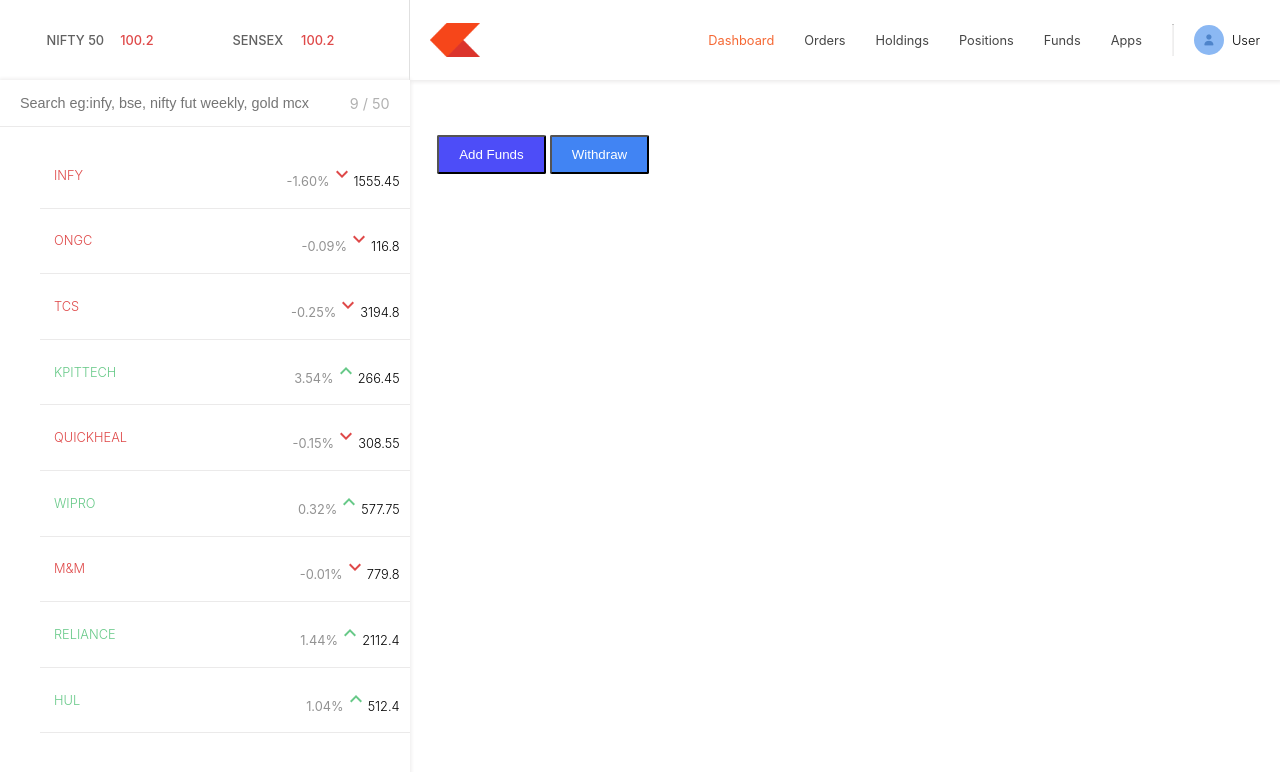
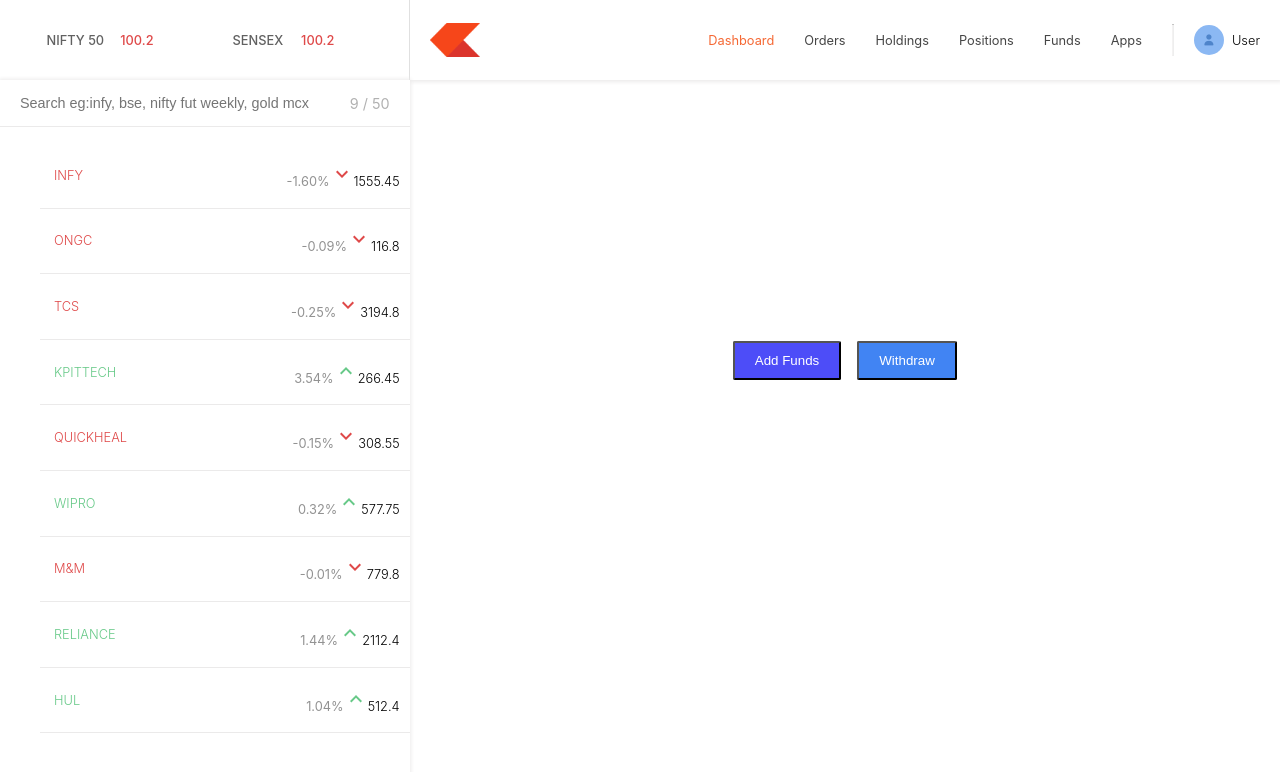
Before and after one commit to ananya-jain27/ArthX, a React (Vite) app in the folder dashboard/: page /funds in a window 1280 px wide. Shown: the top 772 px of the page. Built offline with nearby package versions, Linux system fonts and the light colour scheme; no server answers.

Commit message:
Add styles for funds page and actions

```diff
--- a/dashboard/src/App.css
+++ b/dashboard/src/App.css
@@ -880,3 +880,15 @@
 .dropdown-item.logout:hover {
   background: #fdecea;
 }
+
+.funds-page {
+  display: flex;
+  align-items: center;
+  justify-content: center;
+  height: 60vh;
+}
+
+.funds-actions {
+  display: flex;
+  gap: 12px;
+}
```
